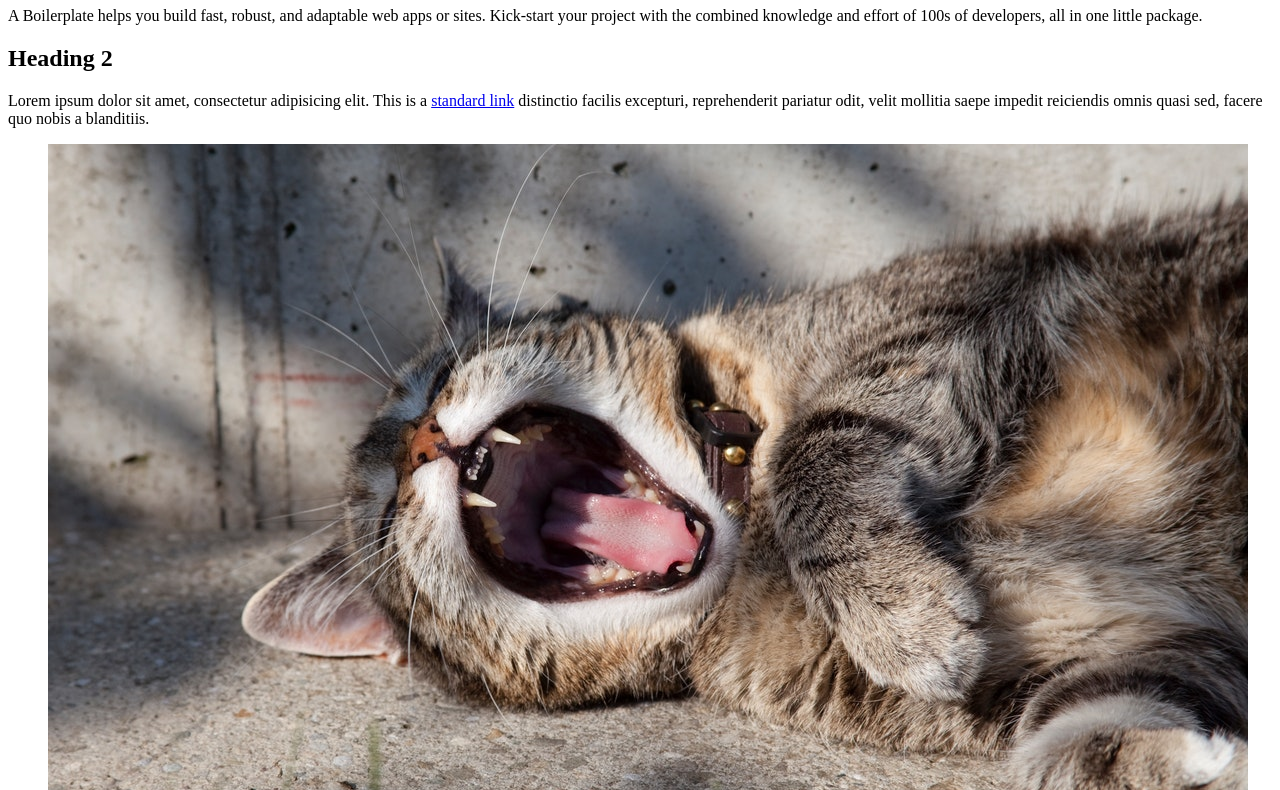
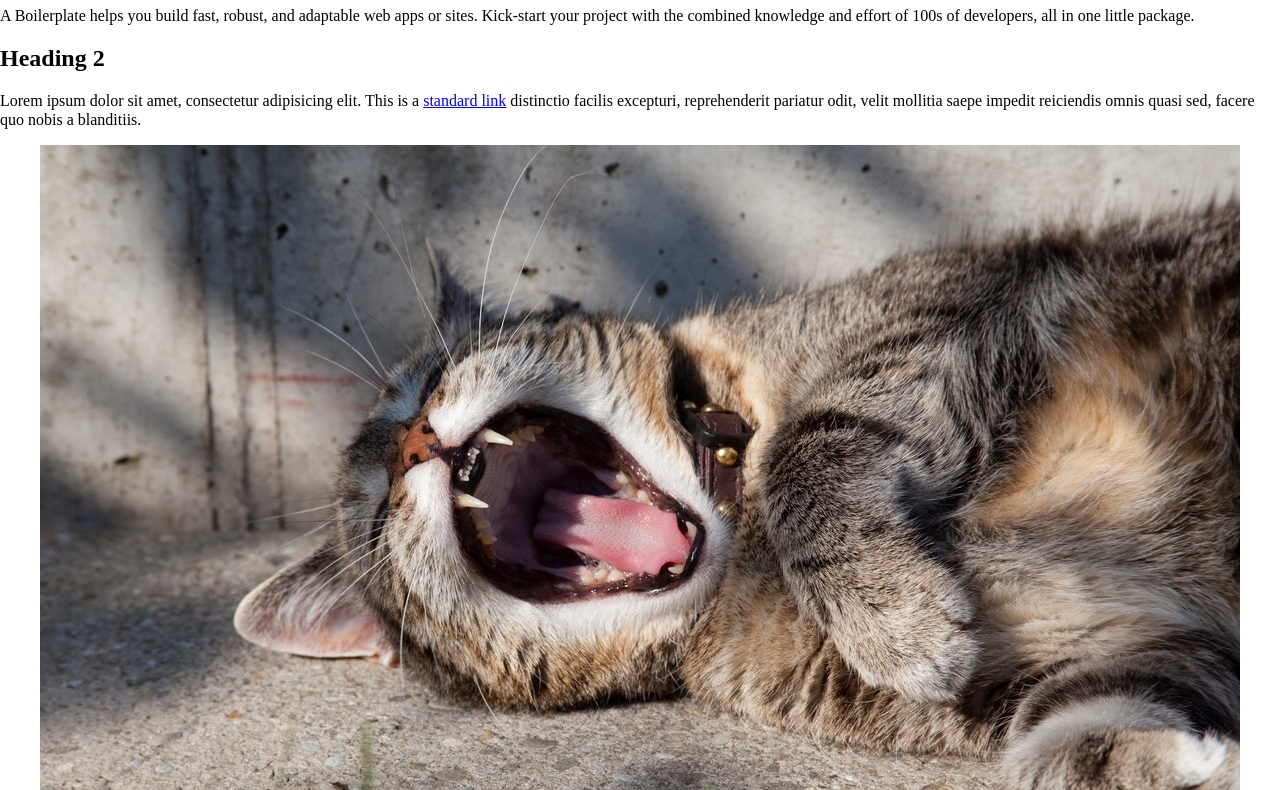
Before and after one commit to mct-ui/html5-boilerplate-DauweQuinten, a plain HTML site: page index.html in a window 1280 px wide. Shown: the part 73-863 px from the top of the page. Drawn offline with Linux system fonts and the light colour scheme.

Commit message:
normelize.css

```diff
--- a/index.html
+++ b/index.html
@@ -10,6 +10,8 @@
     <link rel="icon" href="favicon.svg" />
     <link rel="apple-touch-icon" href="apple-touch-icon.png" />
     <link rel="manifest" href="manifest.json" />
+
+    <link rel="stylesheet" href="css/normalize.css" />
     <link rel="stylesheet" href="css/screen.css" />
   </head>
   <body>
```
